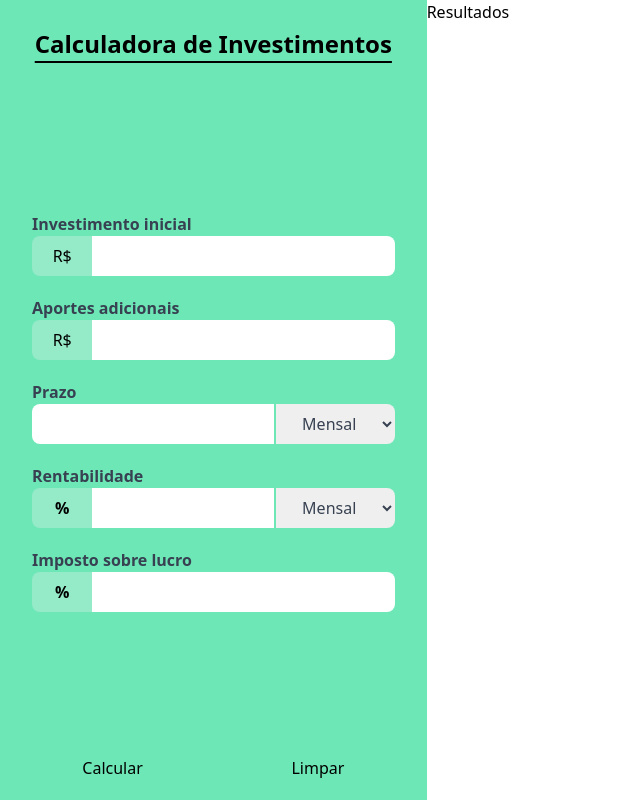
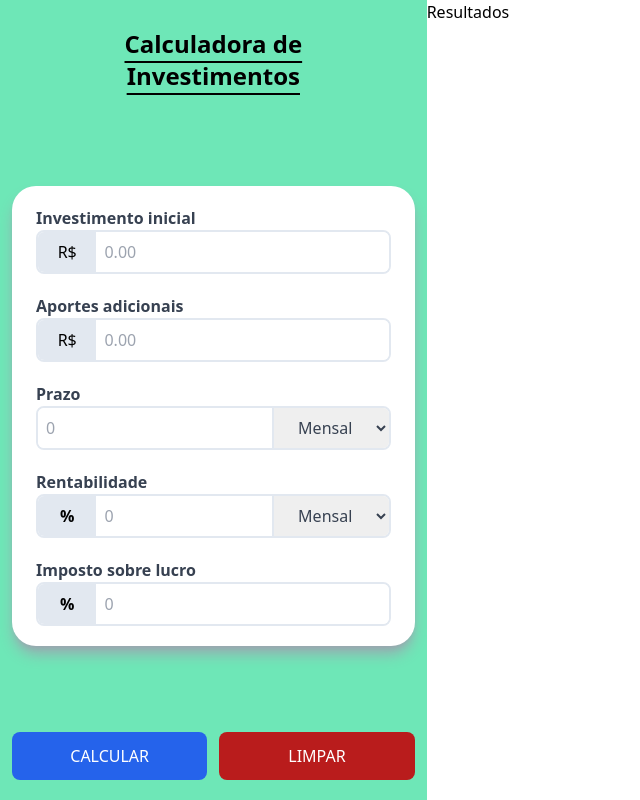
Before and after one commit to ivoetana/_HASHTAG_calculadora_investimentos, a website built with Vite: page index.html in a window 1280 px wide. Shown: the whole page, without its empty margins (0-640 px from the left). Built offline with nearby package versions, Linux system fonts and the light colour scheme.

Commit message:
Finalizando estilização do formulário e botões.

```diff
--- a/index.html
+++ b/index.html
@@ -8,7 +8,7 @@
    </head>
    <body class="h-dvh grid grid-cols-3 grid-rows-2">
       <aside
-         class="row-span-2 bg-emerald-300 flex flex-col justify-between py-5 px-2"
+         class="row-span-2 bg-emerald-300 flex flex-col justify-between py-5 px-3"
       >
          <h1
             class="text-2xl font-bold px-6 py-2 text-center underline underline-offset-8"
@@ -16,16 +16,18 @@
             Calculadora de Investimentos
          </h1>
 
-         <form class="w-full">
+         <form class="w-full bg-white rounded-3xl shadow-lg shadow-gray-400">
             <!-- INVESTIMENTO INICIAL -->
             <div class="flex w-full flex-col px-6 my-5">
                <label for="starting-amount" class="font-bold text-gray-700"
                   >Investimento inicial</label
                >
-               <div class="flex rounded-lg overflow-auto">
+               <div
+                  class="flex rounded-lg overflow-auto border-2 border-slate-200"
+               >
                   <input
                      type="text"
-                     class="w-1/6 font-medium text-center"
+                     class="w-1/6 font-medium text-center bg-slate-200"
                      value="R$"
                      disabled
                   />
@@ -33,19 +35,24 @@
                      type="text"
                      class="w-5/6 cursor-pointer focus:outline-none p-2 text-gray-700"
                      id="starting-amount"
+                     placeholder="0.00"
                   />
                </div>
             </div>
 
             <!-- APORTES ADICIONAIS -->
             <div class="flex w-full flex-col px-6 my-5">
-               <label for="additional-contribution" class="font-bold text-gray-700"
+               <label
+                  for="additional-contribution"
+                  class="font-bold text-gray-700"
                   >Aportes adicionais</label
                >
-               <div class="flex rounded-lg overflow-auto">
+               <div
+                  class="flex rounded-lg overflow-auto border-2 border-slate-200"
+               >
                   <input
                      type="text"
-                     class="w-1/6 text-center font-medium"
+                     class="w-1/6 text-center font-medium bg-slate-200"
                      value="R$"
                      disabled
                   />
@@ -53,6 +60,7 @@
                      type="text"
                      class="w-5/6 cursor-pointer focus:outline-none p-2 text-gray-700"
                      id="additional-contribution"
+                     placeholder="0.00"
                   />
                </div>
             </div>
@@ -62,15 +70,18 @@
                <label for="time-amount" class="font-bold text-gray-700"
                   >Prazo</label
                >
-               <div class="flex rounded-lg overflow-auto">
+               <div
+                  class="flex rounded-lg overflow-auto border-2 border-slate-200"
+               >
                   <input
                      type="text"
                      class="w-2/3 cursor-pointer focus:outline-none p-2 text-gray-700"
                      id="time-amount"
+                     placeholder="0"
                   />
                   <select
                      id="time-amount-period"
-                     class="w-1/3 text-center text-gray-700 cursor-pointer focus:outline-none border-l-2 border-emerald-300 hover:bg-emerald-900 hover:text-slate-200"
+                     class="w-1/3 text-center text-gray-700 cursor-pointer focus:outline-none border-l-2 border-slate-200 hover:bg-slate-500 hover:text-slate-200"
                   >
                      <option value="monthly">Mensal</option>
                      <option value="yearly">Anual</option>
@@ -80,24 +91,27 @@
 
             <!-- RENTABILIDADE -->
             <div class="flex w-full flex-col px-6 my-5">
-               <label for="" class="font-bold text-gray-700"
+               <label for="return-rate" class="font-bold text-gray-700"
                   >Rentabilidade</label
                >
-               <div class="flex rounded-lg overflow-auto">
+               <div
+                  class="flex rounded-lg overflow-auto border-2 border-slate-200"
+               >
                   <input
                      type="text"
-                     class="w-1/6 text-center font-bold"
+                     class="w-1/6 text-center font-bold bg-slate-200"
                      value="%"
                      disabled
                   />
                   <input
                      type="text"
                      class="w-1/2 cursor-pointer focus:outline-none p-2 text-gray-700"
-                     id=""
+                     id="return-rate"
+                     placeholder="0"
                   />
                   <select
-                     id="evaluation-period"
-                     class="w-1/3 text-center text-gray-700 cursor-pointer focus:outline-none border-l-2 border-emerald-300 hover:bg-emerald-900 hover:text-slate-200"
+                     id="return-rate-period"
+                     class="w-1/3 text-center text-gray-700 cursor-pointer focus:outline-none border-l-2 border-slate-200 hover:bg-slate-500 hover:text-slate-200"
                   >
                      <option value="monthly">Mensal</option>
                      <option value="yearly">Anual</option>
@@ -107,28 +121,39 @@
 
             <!-- IMPOSTO SOBRE LUCRO -->
             <div class="flex w-full flex-col px-6 my-5">
-               <label for="return-rate" class="font-bold text-gray-700"
+               <label for="tax-rate" class="font-bold text-gray-700"
                   >Imposto sobre lucro</label
                >
-               <div class="flex rounded-lg overflow-auto">
+               <div
+                  class="flex rounded-lg overflow-auto border-2 border-slate-200"
+               >
                   <input
                      type="text"
-                     class="w-1/6 text-center font-bold"
+                     class="w-1/6 text-center font-bold bg-slate-200"
                      value="%"
                      disabled
                   />
                   <input
                      type="text"
                      class="w-5/6 cursor-pointer focus:outline-none p-2 text-gray-700"
-                     id="return-rate"
+                     id="tax-rate"
+                     placeholder="0"
                   />
                </div>
             </div>
          </form>
 
-         <div class="flex justify-around">
-            <button>Calcular</button>
-            <button>Limpar</button>
+         <div class="flex justify-around gap-3">
+            <button
+               class="w-1/2 bg-blue-600 text-white uppercase py-3 rounded-lg font-medium hover:bg-blue-800 cursor-pointer"
+            >
+               Calcular
+            </button>
+            <button
+               class="w-1/2 bg-red-700 text-white uppercase py-3 rounded-lg font-medium hover:bg-red-900 cursor-pointer"
+            >
+               Limpar
+            </button>
          </div>
       </aside>
 
```
